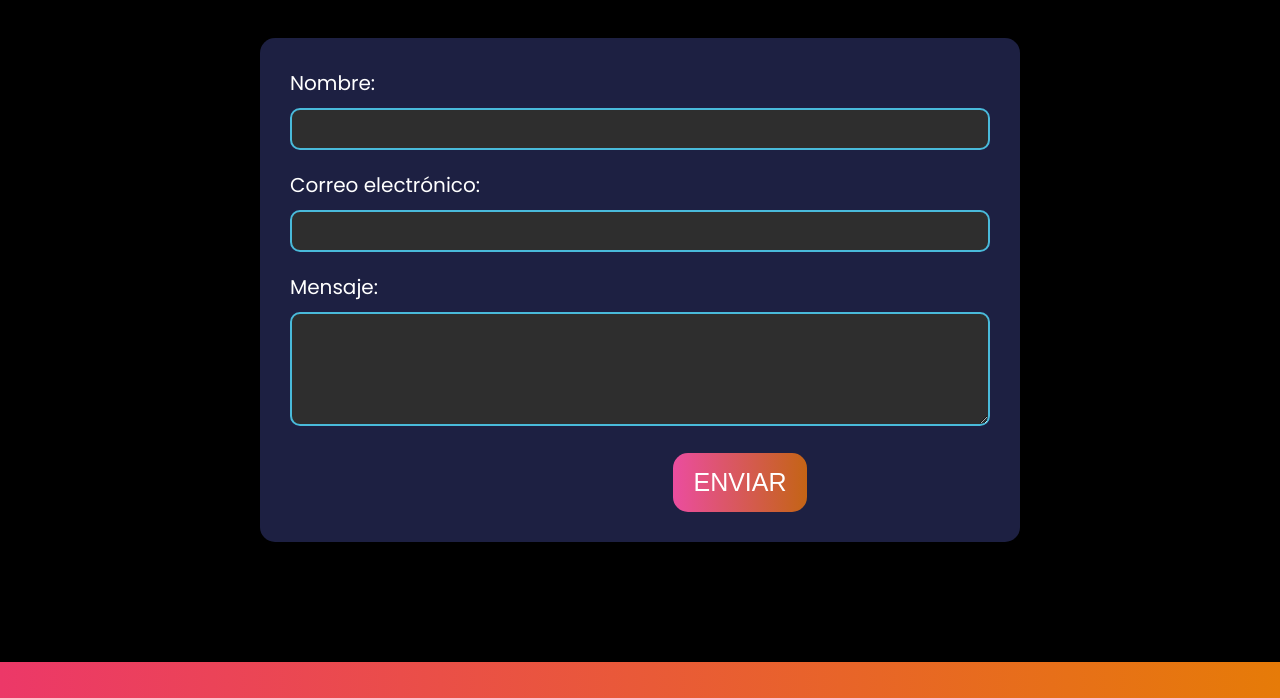
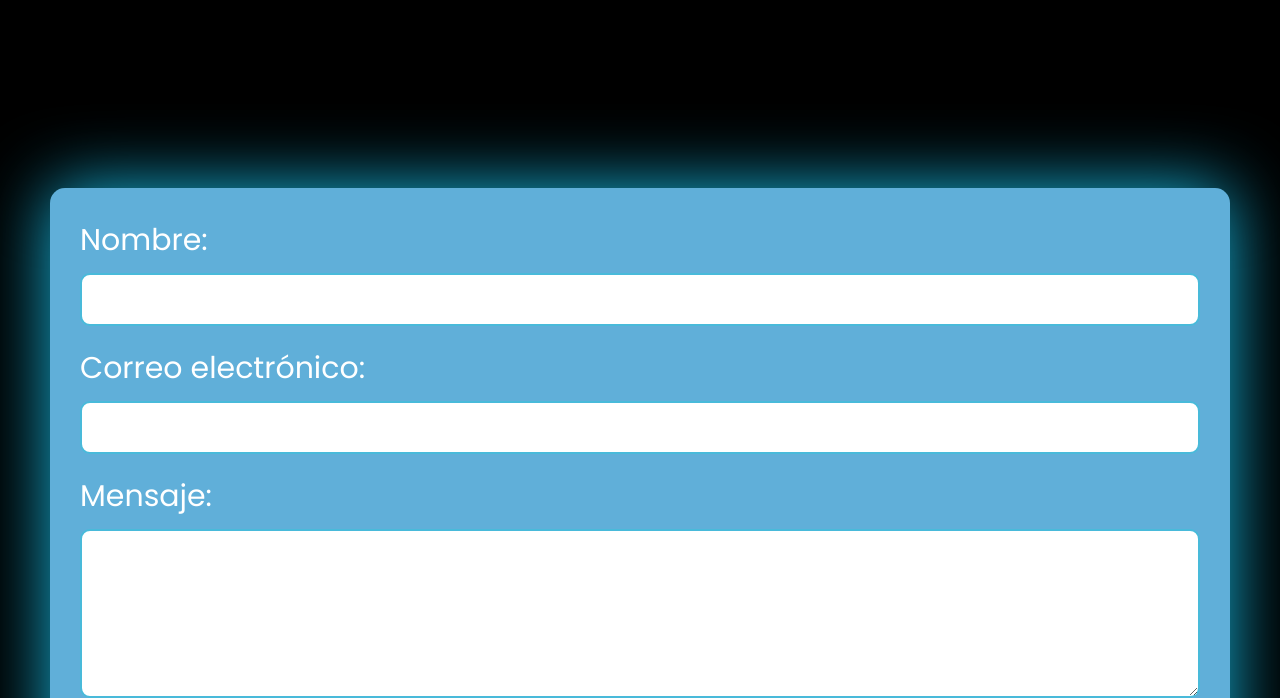
Before and after one commit to Joooly-D/subcarpeta-maquetacion-cv., a plain HTML site: page contacto.html in a window 1280 px wide. Shown: the part 728-1426 px from the top of the page. Drawn offline with Linux system fonts and the light colour scheme.

Commit message:
acomode la barra de contacto

```diff
--- a/contacto.html
+++ b/contacto.html
@@ -29,7 +29,7 @@
     </header>
 
     <section class="contacto container">
-        <h2>Contacto</h2>
+        <h2>CONTACTAME</h2>
         <div class="contacto-content">
             <form action="#" method="post" class="contacto-form">
                 <div class="form-group">
--- a/css/estilo_contacto.css
+++ b/css/estilo_contacto.css
@@ -18,7 +18,8 @@ body {
 }
 
 .contacto {
-    padding: 50px 0;
+    margin-top: 0px;
+    padding: 0px 0;
     text-align: center;
 }
 
@@ -30,16 +31,17 @@ body {
 }
 
 .contacto-content {
-    max-width: 800px;
+    max-width: 1500px;
     margin: 0 auto;
-    padding: 0 20px;
+    padding: 200px 50px;
+    margin-top: 20px;
 }
 
 .contacto-form {
-    background-color: #1d2042;
+    background-color: #60afd9;
     padding: 30px;
     border-radius: 15px;
-    box-shadow: 0 0 20px rgba(0, 0, 0, 0.1);
+    box-shadow: 0 0 70px rgb(23, 185, 225);
 }
 
 .form-group {
@@ -49,7 +51,7 @@ body {
 
 .form-group label {
     display: block;
-    font-size: 20px;
+    font-size: 30px;
     color: #ffffff;
     margin-bottom: 10px;
 }
@@ -58,11 +60,11 @@ body {
 .form-group textarea {
     width: 100%;
     padding: 10px;
-    font-size: 16px;
+    font-size: 25px;
     border: 2px solid #49BADA;
     border-radius: 10px;
-    background-color: #2e2e2e;
-    color: #ffffff;
+    background-color: #ffffff;
+    color: #003cff;
 }
 
 .form-group textarea {
```
Also changed, not shown: index.html (+1 -1 lines).
